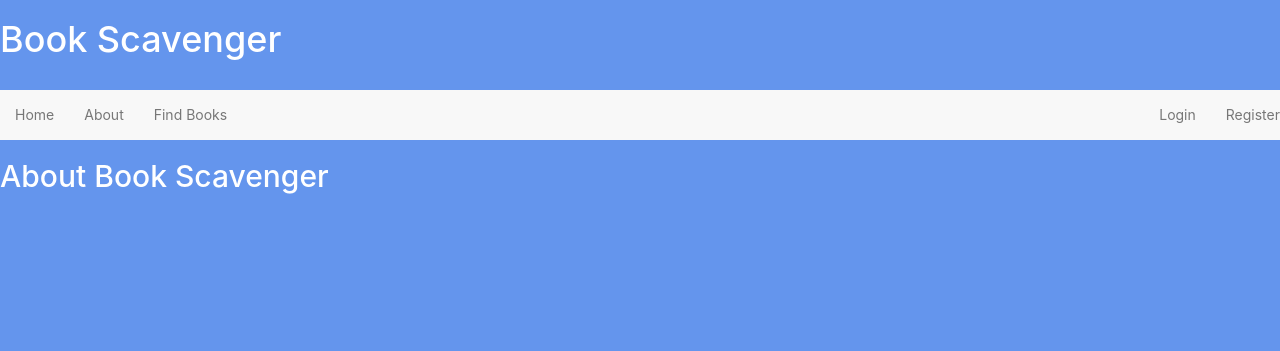
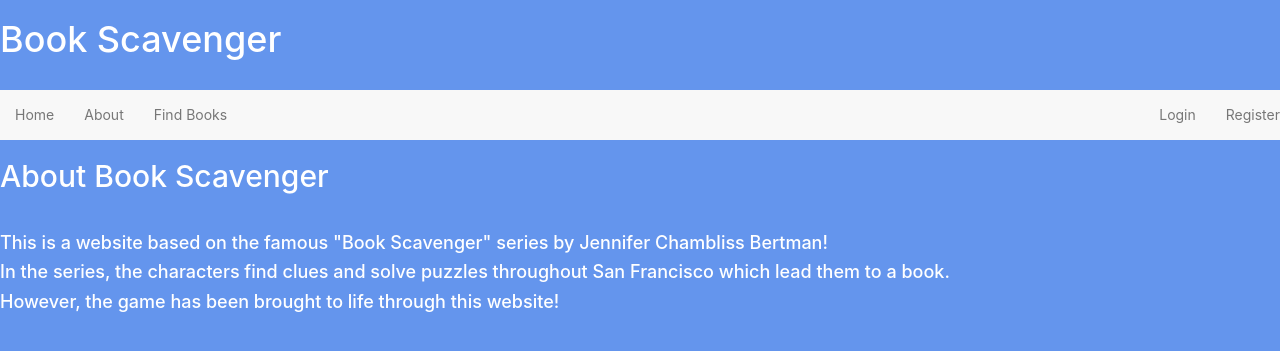
Before and after one commit to prisharathore/book-scavenger, a Flask app: page /about in a window 1280 px wide. Shown: the top 351 px of the page. Run offline with Flask 3, Linux system fonts and the light colour scheme; some libraries are stand-ins or nearby versions.

Commit message:
Created database for project

```diff
--- a/website/run.py
+++ b/website/run.py
@@ -1,5 +1,25 @@
 from flask import Flask, render_template, url_for
+from flask_sqlalchemy import SQLAlchemy
 app = Flask(__name__)
+app.config['SQLALCHEMY_DATABASE_URI'] = 'sqlite:///find_books.db'
+db = SQLAlchemy(app)
+
+class User(db.Model):
+    id = db.Column(db.Integer, primary_key=True)
+    username = db.Column(db.String(30), unique=True, nullable=False)
+    email = db.Column(db.String(100), unique=True, nullable=False)
+    password = db.Column(db.String(60), nullable=False)
+    location_State = db.Column(db.String(60), nullable=False)
+
+class Book(db.Model):
+    id = db.Column(db.Integer, primary_key=True)
+    title = db.Column(db.String(500), nullable=False)
+    author = db.Column(db.String(100), nullable=False)
+    hint = db.Column(db.String(1000), nullable=False)
+    location_State = db.Column(db.String(60), nullable=False)
+    location_City = db.Column(db.String(60), nullable=False)
+    code_words = db.Column(db.String(30), nullable=False)
+
 @app.route('/')
 @app.route('/home')
 def home_page():
@@ -7,6 +27,9 @@ def home_page():
 @app.route('/about')
 def about_page():
     return render_template('about.html')
+@app.route('/find_books')
+def find_books():
+    return render_template('find_books.html')
 
 if __name__ == "__main__":
      app.run()
--- a/website/templates/about.html
+++ b/website/templates/about.html
@@ -1,4 +1,9 @@
 {% extends 'base.html' %}
 {% block title %}
     <h2>About Book Scavenger</h2>
+    <br>
+    <h4> This is a website based on the famous "Book Scavenger" series by
+    Jennifer Chambliss Bertman!</h4>
+    <h4>In the series, the characters find clues and solve puzzles throughout San Francisco which lead them to a book.</h4>
+    <h4>However, the game has been brought to life through this website!</h4>
 {% endblock %}
--- a/website/templates/base.html
+++ b/website/templates/base.html
@@ -25,7 +25,7 @@
     <ul class="nav navbar-nav">
         <li><a href="{{url_for('home_page')}}">Home</a></li>
         <li><a href="{{url_for('about_page')}}">About</a></li>
-        <li><a href="#">Find Books</a></li>
+        <li><a href="{{url_for('find_books')}}">Find Books</a></li>
     </ul>
     <ul class="nav navbar-nav navbar-right">
         <li><a href="#">Login</a></li>
--- /dev/null
+++ b/website/templates/find_books.html
@@ -0,0 +1,4 @@
+{% extends 'base.html' %}
+{% block title %}
+  <h2>Search for Books in your Area</h2>
+{% endblock %}
```
Also changed, not shown: website/templates/index.html (+6 -1 lines).
